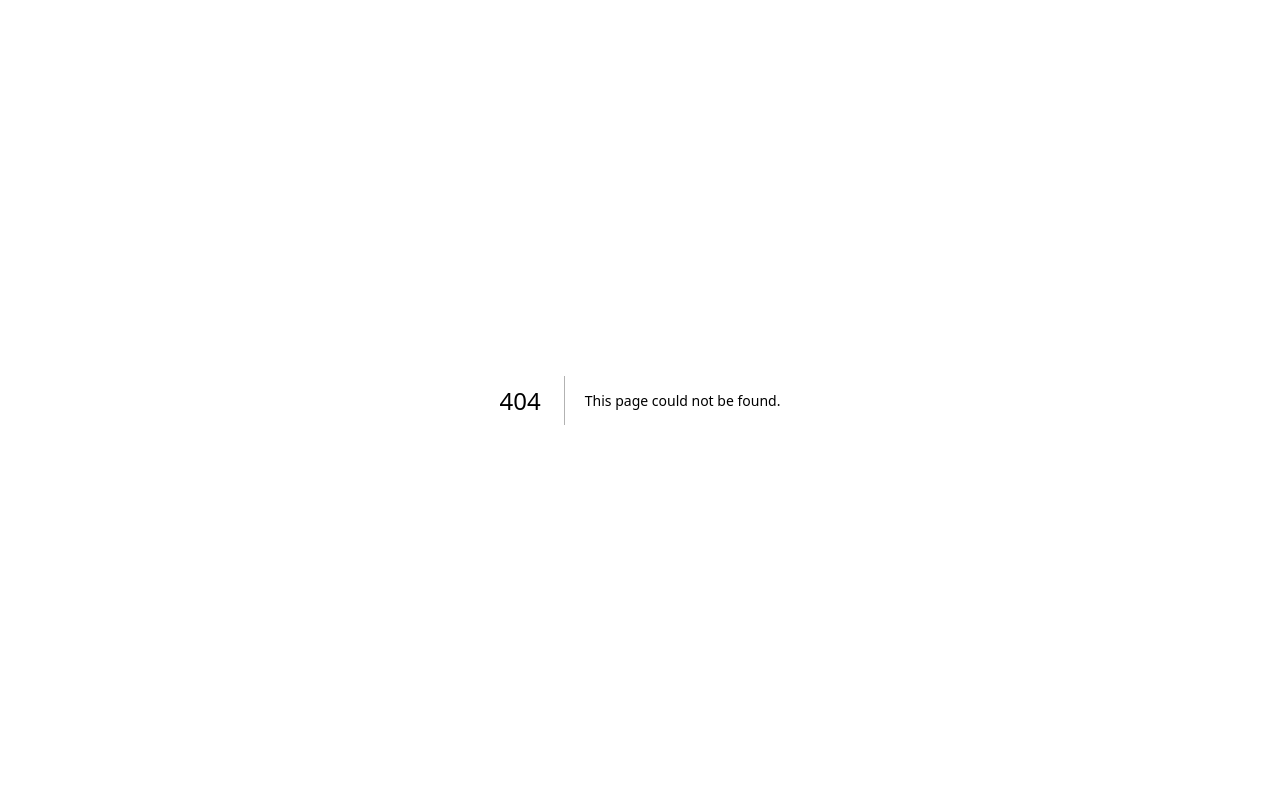
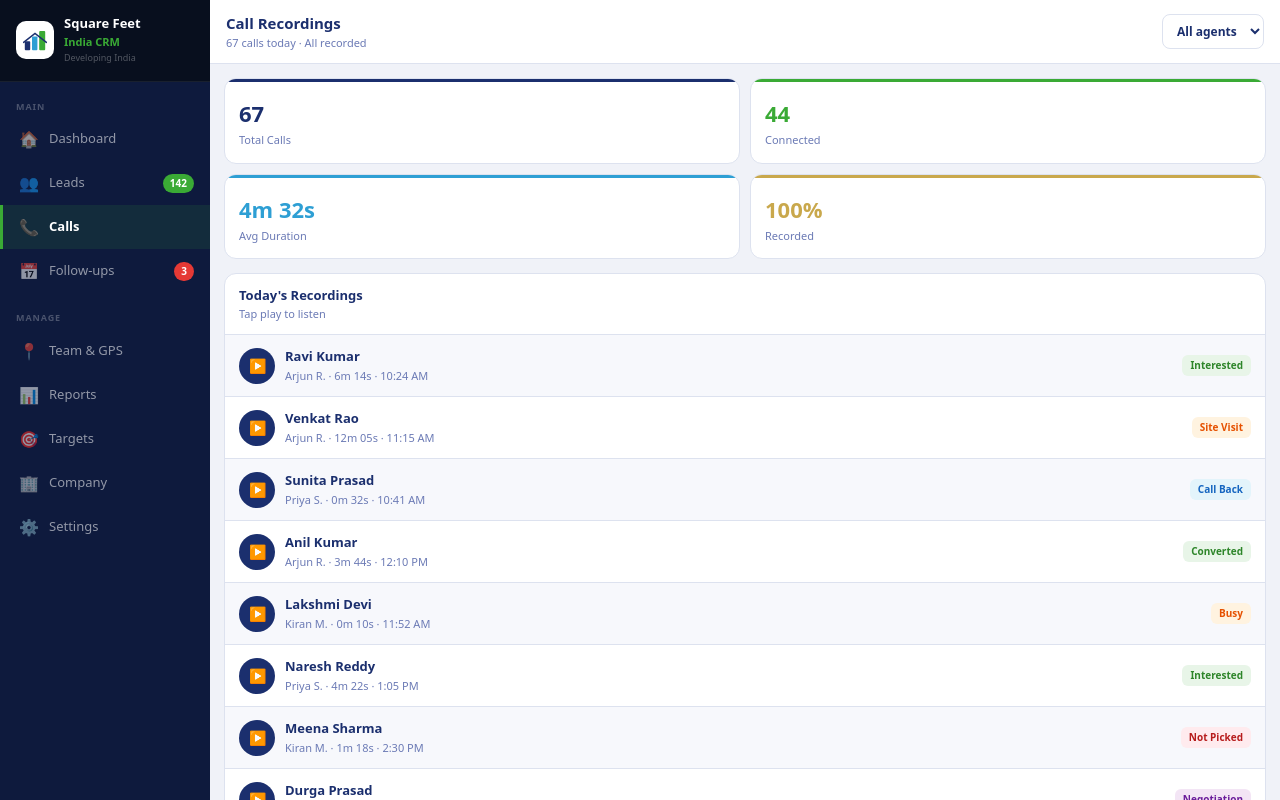
Before and after one commit to chakradhartatikonda27-art/squarefeet-crm, a Next.js app: page /admin/calls in a window 1280 px wide. Before the commit this address had no page. Built offline with nearby package versions, Linux system fonts and the light colour scheme.

Commit message:
admin calls screen added

```diff
--- /dev/null
+++ b/app/admin/calls/page.tsx
@@ -0,0 +1,179 @@
+'use client';
+import { useRouter } from 'next/navigation';
+import AdminSidebar from '../../../components/AdminSidebar';
+
+export default function AdminCalls() {
+  const router = useRouter();
+
+  const calls = [
+    { name: 'Ravi Kumar', agent: 'Arjun R.', duration: '6m 14s', status: 'Interested', time: '10:24 AM', sbg: '#E8F5E8', sfg: '#2D8529' },
+    { name: 'Venkat Rao', agent: 'Arjun R.', duration: '12m 05s', status: 'Site Visit', time: '11:15 AM', sbg: '#FFF3E0', sfg: '#E65100' },
+    { name: 'Sunita Prasad', agent: 'Priya S.', duration: '0m 32s', status: 'Call Back', time: '10:41 AM', sbg: '#E3F4FB', sfg: '#1565C0' },
+    { name: 'Anil Kumar', agent: 'Arjun R.', duration: '3m 44s', status: 'Converted', time: '12:10 PM', sbg: '#E8F5E8', sfg: '#2D8529' },
+    { name: 'Lakshmi Devi', agent: 'Kiran M.', duration: '0m 10s', status: 'Busy', time: '11:52 AM', sbg: '#FFF3E0', sfg: '#E65100' },
+    { name: 'Naresh Reddy', agent: 'Priya S.', duration: '4m 22s', status: 'Interested', time: '1:05 PM', sbg: '#E8F5E8', sfg: '#2D8529' },
+    { name: 'Meena Sharma', agent: 'Kiran M.', duration: '1m 18s', status: 'Not Picked', time: '2:30 PM', sbg: '#FFEBEE', sfg: '#B71C1C' },
+    { name: 'Durga Prasad', agent: 'Arjun R.', duration: '8m 45s', status: 'Negotiation', time: '3:15 PM', sbg: '#F3E5F5', sfg: '#6A1B9A' },
+  ];
+
+  return (
+    <div style={{minHeight: '100dvh', background: '#F0F2F8'}}>
+      <div style={{display: 'flex', minHeight: '100dvh'}}>
+
+        <div className="desktop-sidebar">
+          <AdminSidebar active="calls" />
+        </div>
+
+        <div style={{flex: 1, display: 'flex', flexDirection: 'column', minWidth: 0}}>
+
+          {/* Top Bar */}
+          <div style={{
+            padding: '12px 16px', background: 'white',
+            borderBottom: '1px solid #DDE2EF',
+            display: 'flex', alignItems: 'center', justifyContent: 'space-between',
+          }}>
+            <div>
+              <div style={{fontSize: '15px', fontWeight: '800', color: '#1B2F6E'}}>
+                Call Recordings
+              </div>
+              <div style={{fontSize: '11px', color: '#6B7AB5'}}>
+                67 calls today · All recorded
+              </div>
+            </div>
+            <select style={{
+              padding: '7px 10px', borderRadius: '8px', fontSize: '12px',
+              border: '1px solid #DDE2EF', color: '#1B2F6E',
+              background: 'white', fontWeight: '600', outline: 'none',
+            }}>
+              <option>All agents</option>
+              <option>Arjun R.</option>
+              <option>Priya S.</option>
+              <option>Kiran M.</option>
+            </select>
+          </div>
+
+          <div style={{flex: 1, padding: '14px', overflowY: 'auto', paddingBottom: '80px'}}>
+
+            {/* Stats */}
+            <div style={{
+              display: 'grid', gridTemplateColumns: 'repeat(2, 1fr)',
+              gap: '10px', marginBottom: '14px',
+            }}>
+              {[
+                { val: '67', lbl: 'Total Calls', color: '#1B2F6E' },
+                { val: '44', lbl: 'Connected', color: '#3AAA35' },
+                { val: '4m 32s', lbl: 'Avg Duration', color: '#2E9FD4' },
+                { val: '100%', lbl: 'Recorded', color: '#C9A84C' },
+              ].map((s, i) => (
+                <div key={i} style={{
+                  background: 'white', borderRadius: '12px', padding: '14px',
+                  border: '0.5px solid #DDE2EF', position: 'relative', overflow: 'hidden',
+                }}>
+                  <div style={{
+                    position: 'absolute', top: 0, left: 0, right: 0,
+                    height: '3px', background: s.color,
+                  }}/>
+                  <div style={{fontSize: '22px', fontWeight: '800',
+                               color: s.color, marginTop: '4px'}}>
+                    {s.val}
+                  </div>
+                  <div style={{fontSize: '11px', color: '#6B7AB5', marginTop: '2px'}}>
+                    {s.lbl}
+                  </div>
+                </div>
+              ))}
+            </div>
+
+            {/* Recordings List */}
+            <div style={{
+              background: 'white', borderRadius: '12px',
+              border: '0.5px solid #DDE2EF', overflow: 'hidden',
+            }}>
+              <div style={{padding: '12px 14px', borderBottom: '1px solid #DDE2EF'}}>
+                <div style={{fontSize: '13px', fontWeight: '700', color: '#1B2F6E'}}>
+                  Today's Recordings
+                </div>
+                <div style={{fontSize: '11px', color: '#6B7AB5'}}>
+                  Tap play to listen
+                </div>
+              </div>
+
+              {calls.map((call, i) => (
+                <div key={i} style={{
+                  display: 'flex', alignItems: 'center', gap: '10px',
+                  padding: '12px 14px', borderBottom: '1px solid #DDE2EF',
+                  background: i % 2 === 0 ? '#F7F8FC' : 'white',
+                }}>
+                  {/* Play Button */}
+                  <button style={{
+                    width: '36px', height: '36px', borderRadius: '50%',
+                    background: '#1B2F6E', border: 'none', color: 'white',
+                    fontSize: '14px', cursor: 'pointer', flexShrink: 0,
+                    display: 'flex', alignItems: 'center', justifyContent: 'center',
+                  }}>
+                    ▶
+                  </button>
+
+                  <div style={{flex: 1, minWidth: 0}}>
+                    <div style={{fontSize: '13px', fontWeight: '700', color: '#1B2F6E'}}>
+                      {call.name}
+                    </div>
+                    <div style={{fontSize: '11px', color: '#6B7AB5', marginTop: '1px'}}>
+                      {call.agent} · {call.duration} · {call.time}
+                    </div>
+                  </div>
+
+                  <span style={{
+                    fontSize: '10px', fontWeight: '600', padding: '3px 8px',
+                    borderRadius: '6px', background: call.sbg, color: call.sfg,
+                    flexShrink: 0,
+                  }}>
+                    {call.status}
+                  </span>
+                </div>
+              ))}
+            </div>
+
+          </div>
+        </div>
+      </div>
+
+      {/* Mobile Bottom Nav */}
+      <div className="mobile-bottom-nav" style={{
+        position: 'fixed', bottom: 0, left: 0, right: 0,
+        display: 'grid', gridTemplateColumns: 'repeat(5, 1fr)',
+        background: 'white', borderTop: '1px solid #DDE2EF', zIndex: 100,
+      }}>
+        {[
+          {icon: '🏠', label: 'Home', path: '/admin/dashboard'},
+          {icon: '👥', label: 'Leads', path: '/admin/leads'},
+          {icon: '📞', label: 'Calls', path: '/admin/calls', active: true},
+          {icon: '📊', label: 'Reports', path: '/admin/reports'},
+          {icon: '👤', label: 'Team', path: '/admin/team'},
+        ].map((item, i) => (
+          <button key={i} onClick={() => router.push(item.path)}
+            style={{
+              display: 'flex', flexDirection: 'column', alignItems: 'center',
+              padding: '10px 4px', gap: '3px', fontSize: '10px', fontWeight: '600',
+              color: item.active ? '#1B2F6E' : '#9AA5CC',
+              background: 'none', border: 'none', cursor: 'pointer',
+            }}>
+            <span style={{fontSize: '20px'}}>{item.icon}</span>
+            {item.label}
+          </button>
+        ))}
+      </div>
+
+      <style>{`
+        @media (min-width: 768px) {
+          .mobile-bottom-nav { display: none !important; }
+          .desktop-sidebar { display: flex !important; }
+        }
+        @media (max-width: 767px) {
+          .desktop-sidebar { display: none !important; }
+          .mobile-bottom-nav { display: grid !important; }
+        }
+      `}</style>
+    </div>
+  );
+}
```
